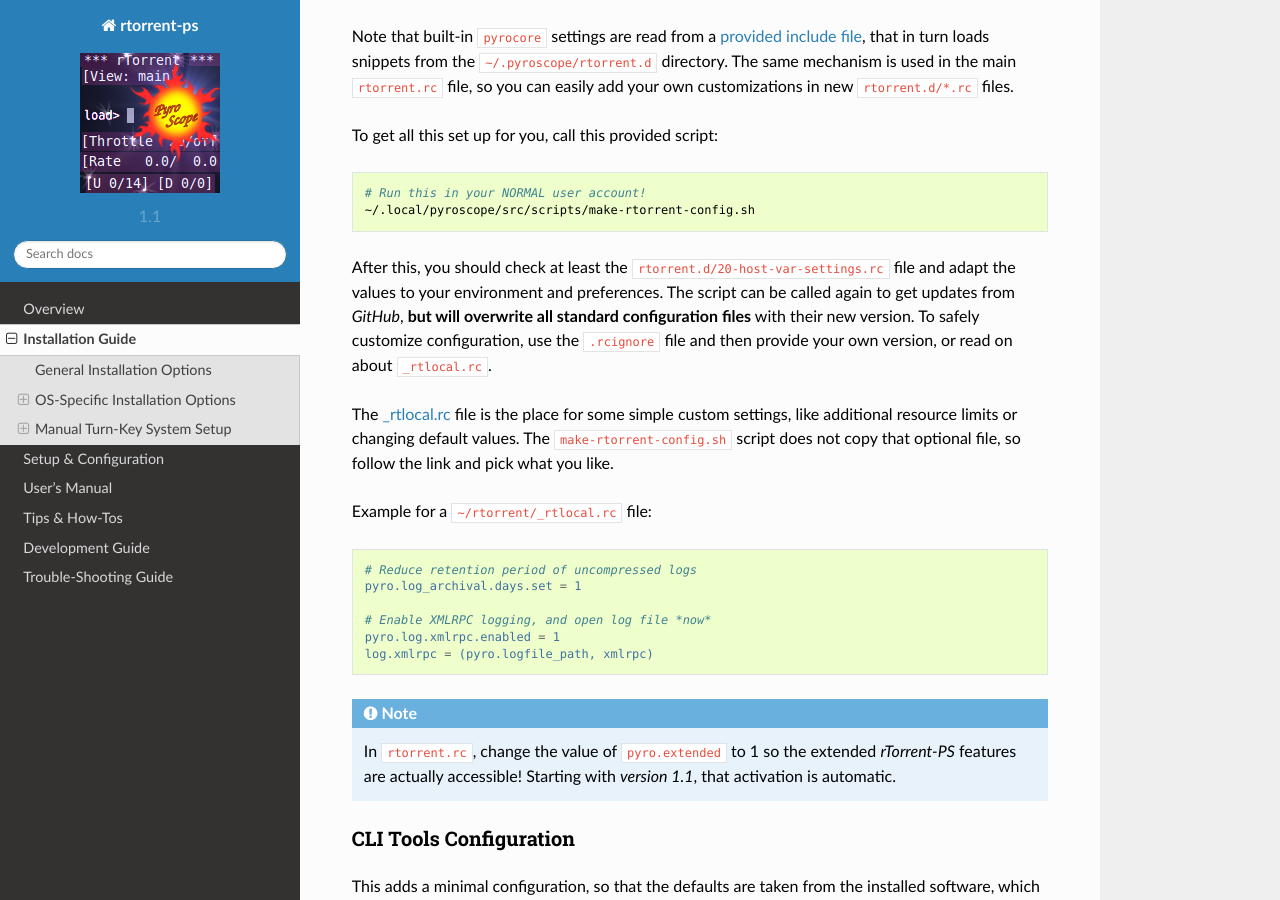
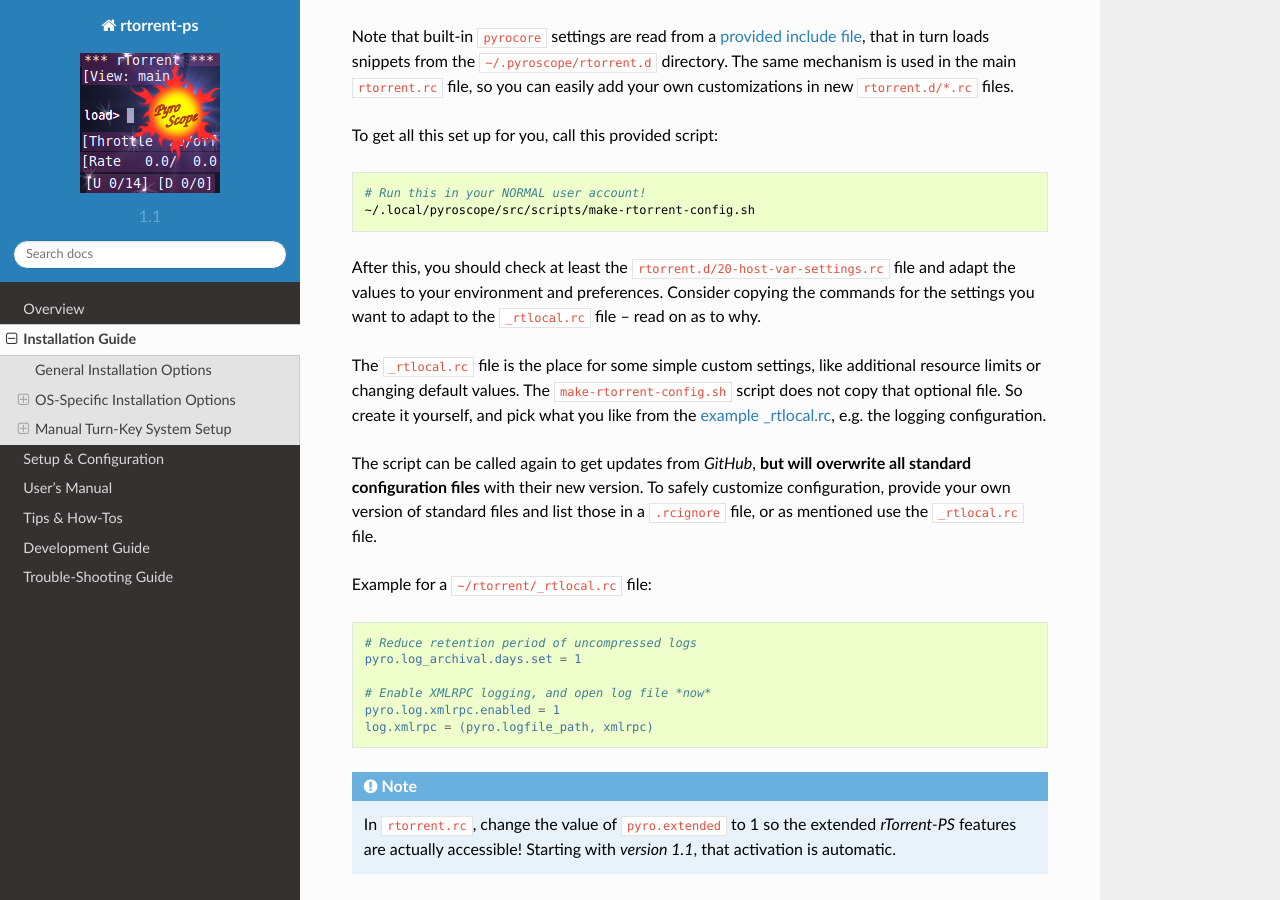
Before and after one commit to pyroscope/rtorrent-ps, a Sphinx documentation site: the page built from docs/install.rst, in a window 1280 px wide and 900 px high, scrolled down 7110 px. Built offline with Sphinx 7.4.7 and the Read the Docs theme 2.0.0, drawn with Linux system fonts in a browser that asks for light colours.

Commit message:
docs: more on config creation

```diff
--- a/docs/install.rst
+++ b/docs/install.rst
@@ -430,17 +432,22 @@
 
 After this, you should check at
 least the ``rtorrent.d/20-host-var-settings.rc`` file and adapt the
-values to your environment and preferences.
+values to your environment and preferences. Consider copying the commands
+for the settings you want to adapt to the ``_rtlocal.rc`` file – read on as to why.
+
+The ``_rtlocal.rc`` file is the place for some simple custom settings,
+like additional resource limits or changing default values.
+The ``make-rtorrent-config.sh`` script does not copy that optional file.
+So create it yourself, and pick what you like from the `example _rtlocal.rc`_,
+e.g. the logging configuration.
+
 The script can be called again to get updates from `GitHub`,
 **but will overwrite all standard configuration files** with their new version.
-To safely customize configuration, use the ``.rcignore`` file
-and then provide your own version, or read on about ``_rtlocal.rc``.
+To safely customize configuration,
+provide your own version of standard files
+and list those in a ``.rcignore`` file,
+or as mentioned use the ``_rtlocal.rc`` file.
 
-
-The `_rtlocal.rc`_ file is the place for some simple custom settings,
-like additional resource limits or changing default values.
-The ``make-rtorrent-config.sh`` script does not copy that optional file,
-so follow the link and pick what you like.
 
 Example for a ``~/rtorrent/_rtlocal.rc`` file:
 
@@ -462,7 +469,7 @@
 
 .. _rtorrent.rc: https://github.com/pyroscope/pyrocore/blob/master/docs/examples/rtorrent.rc#L1
 .. _provided include file: https://github.com/pyroscope/pyrocore/blob/master/src/pyrocore/data/config/rtorrent-pyro.rc#L1-L2
-.. _`_rtlocal.rc`: https://github.com/pyroscope/pimp-my-box/blob/master/roles/rtorrent-ps/templates/rtorrent/_rtlocal.rc#L1-L2
+.. _`example _rtlocal.rc`: https://github.com/pyroscope/pimp-my-box/blob/master/roles/rtorrent-ps/templates/rtorrent/_rtlocal.rc#L1-L2
 
 
 CLI Tools Configuration
```
Also changed, not shown: other parts of docs/install.rst (+2 -0 lines).
